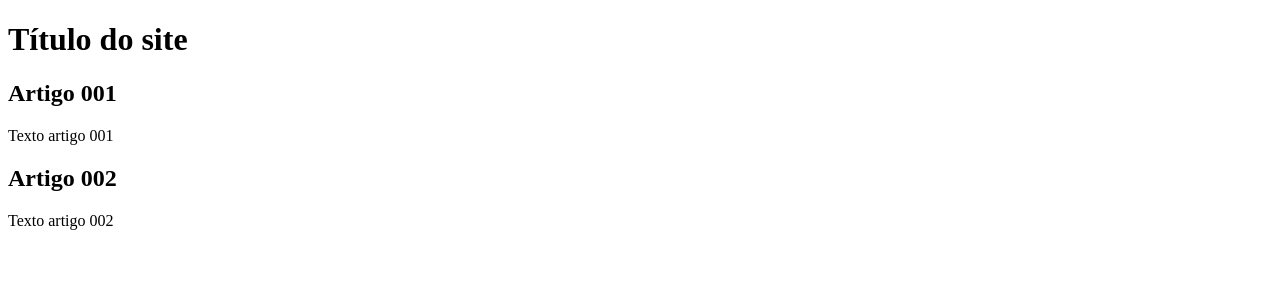
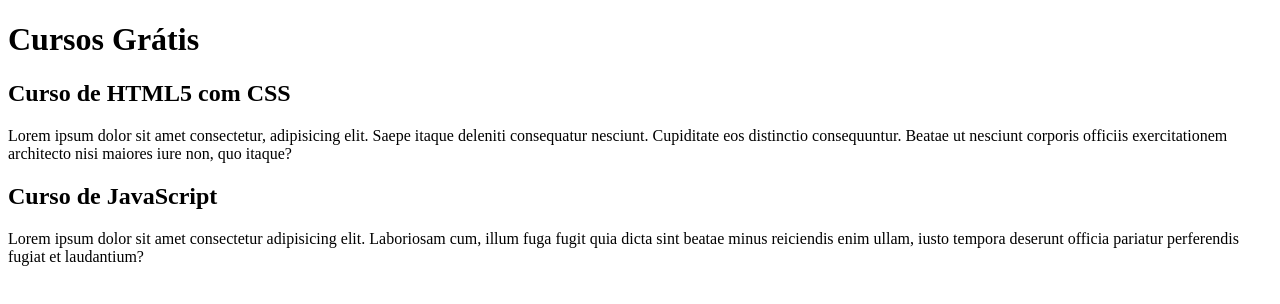
Before and after one commit to BrunoDantasMoreira/projeto-site, a plain HTML site: page index.html in a window 1280 px wide. Drawn offline with Linux system fonts and the light colour scheme.

Commit message:
comecei a escrever o conteudo

```diff
--- a/index.html
+++ b/index.html
@@ -8,15 +8,15 @@
 <body>
     <main>
         <header>
-            <h1>Título do site</h1>
+            <h1>Cursos Grátis</h1>
         </header>
         <article>
-            <h2>Artigo 001</h2>
-            <p>Texto artigo 001</p>
+            <h2>Curso de HTML5 com CSS</h2>
+            <p>Lorem ipsum dolor sit amet consectetur, adipisicing elit. Saepe itaque deleniti consequatur nesciunt. Cupiditate eos distinctio consequuntur. Beatae ut nesciunt corporis officiis exercitationem architecto nisi maiores iure non, quo itaque?</p>
         </article>
         <article>
-            <h2>Artigo 002</h2>
-            <p>Texto artigo 002</p>
+            <h2>Curso de JavaScript</h2>
+            <p>Lorem ipsum dolor sit amet consectetur adipisicing elit. Laboriosam cum, illum fuga fugit quia dicta sint beatae minus reiciendis enim ullam, iusto tempora deserunt officia pariatur perferendis fugiat et laudantium?</p>
         </article>
     </main>
 </body>
```
